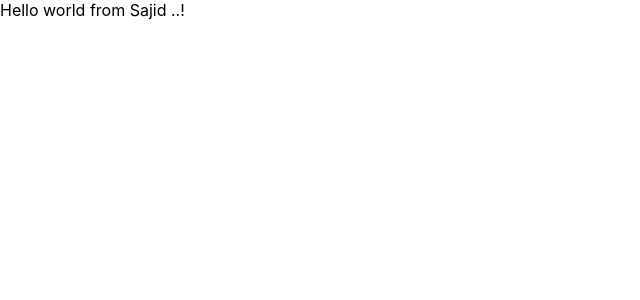
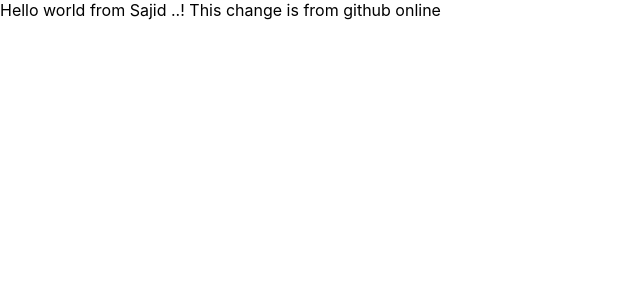
Before and after one commit to sajid-munawar/charts-demo, a React (Create React App) app: page / in a window 1280 px wide. Shown: the top 300 px of the page, without its empty margins (0-640 px from the left). Built offline with nearby package versions, Linux system fonts and the light colour scheme.

Commit message:
Update App.js

```diff
--- a/src/App.js
+++ b/src/App.js
@@ -5,6 +5,7 @@
   return (
     <div >
       Hello world from Sajid ..!
+    This change is from github online
     </div>
   );
 }
```
